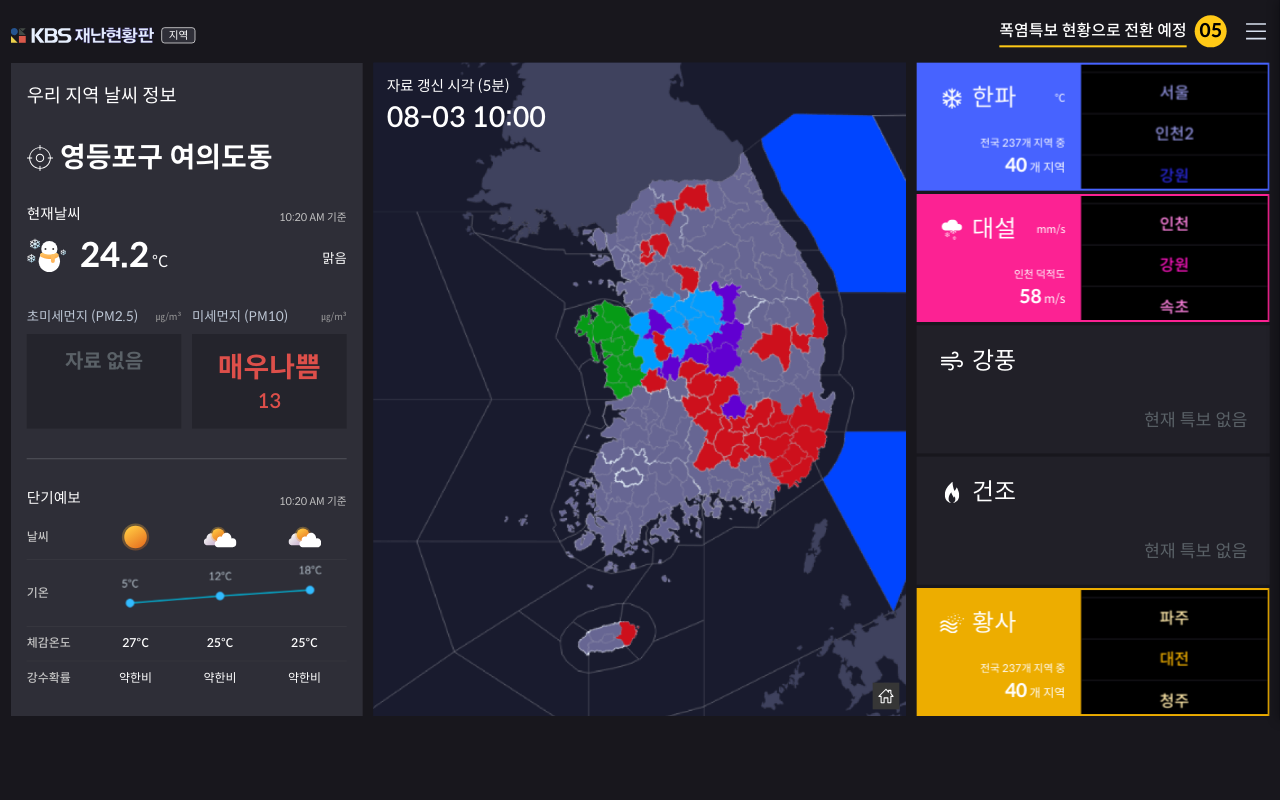
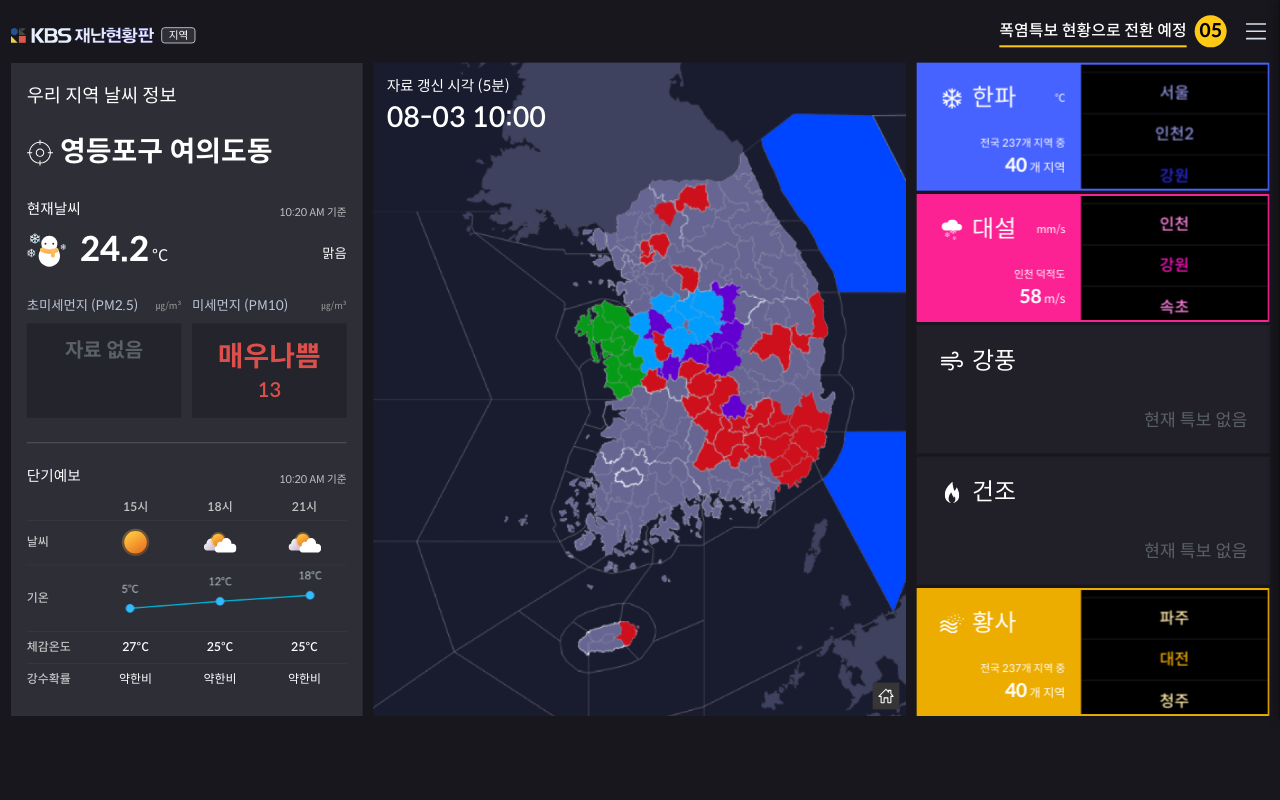
Before and after one commit to pub-ja/new-kbs-pub, a plain HTML site: page html/10-02_기본특보판_region.html in a window 1280 px wide. Drawn offline with Linux system fonts and the light colour scheme.

Commit message:
기본특보판지역 - 단기예보 시간 추가 , 환경설정 -box radius 삭제

```diff
--- a/css/style.css
+++ b/css/style.css
@@ -3336,6 +3336,7 @@ img {
 .main.-settings {
   display: block;
 }
+
 .content-setting-section {
   display: flex;
   flex-direction: column;
@@ -3344,7 +3345,6 @@ img {
   background: var(--panel-bg-light-gray);
   padding: 30px;
   border: 1px solid #27262b;
-  border-radius: 12px;
 }
 
 .content-page-section-header {
@@ -4063,7 +4063,7 @@ img {
 .forecast-row {
   display: flex;
   align-items: center;
-  min-height: 52px;
+  min-height: 48px;
   border-bottom: 1px solid rgba(255, 255, 255, 0.05);
 }
 
@@ -4085,6 +4085,17 @@ img {
   justify-content: center;
   font-size: var(--font-size-xs);
   color: #fff;
+}
+
+.forecast-row.forecast-heading {
+  height: 40px;
+  min-height: 40px;
+}
+
+.forecast-heading .forecast-item {
+  font-size: var(--font-size-xs);
+  font-weight: var(--font-weight-medium);
+  color: #c3c3c3;
 }
 
 /* 날씨 아이콘 행 */
--- a/html/10-02_기본특보판_region.html
+++ b/html/10-02_기본특보판_region.html
@@ -143,6 +143,12 @@
                   </div>
                   <!-- 단기예보 테이블 -->
                   <div class="weather-forecast-table">
+                    <div class="forecast-row forecast-heading">
+                      <div class="forecast-label"></div>
+                      <div class="forecast-item">15시</div>
+                      <div class="forecast-item">18시</div>
+                      <div class="forecast-item">21시</div>
+                    </div>
                     <div class="forecast-row forecast-weather">
                       <div class="forecast-label">날씨</div>
                       <div class="forecast-item">
@@ -238,6 +244,12 @@
                     <span class="weather-time-text">10:20 AM 기준</span>
                   </div>
                   <div class="weather-forecast-table">
+                    <div class="forecast-row forecast-heading">
+                      <div class="forecast-label"></div>
+                      <div class="forecast-item">15시</div>
+                      <div class="forecast-item">18시</div>
+                      <div class="forecast-item">21시</div>
+                    </div>
                     <div class="forecast-row forecast-weather">
                       <div class="forecast-label">날씨</div>
                       <div class="forecast-item">
```
